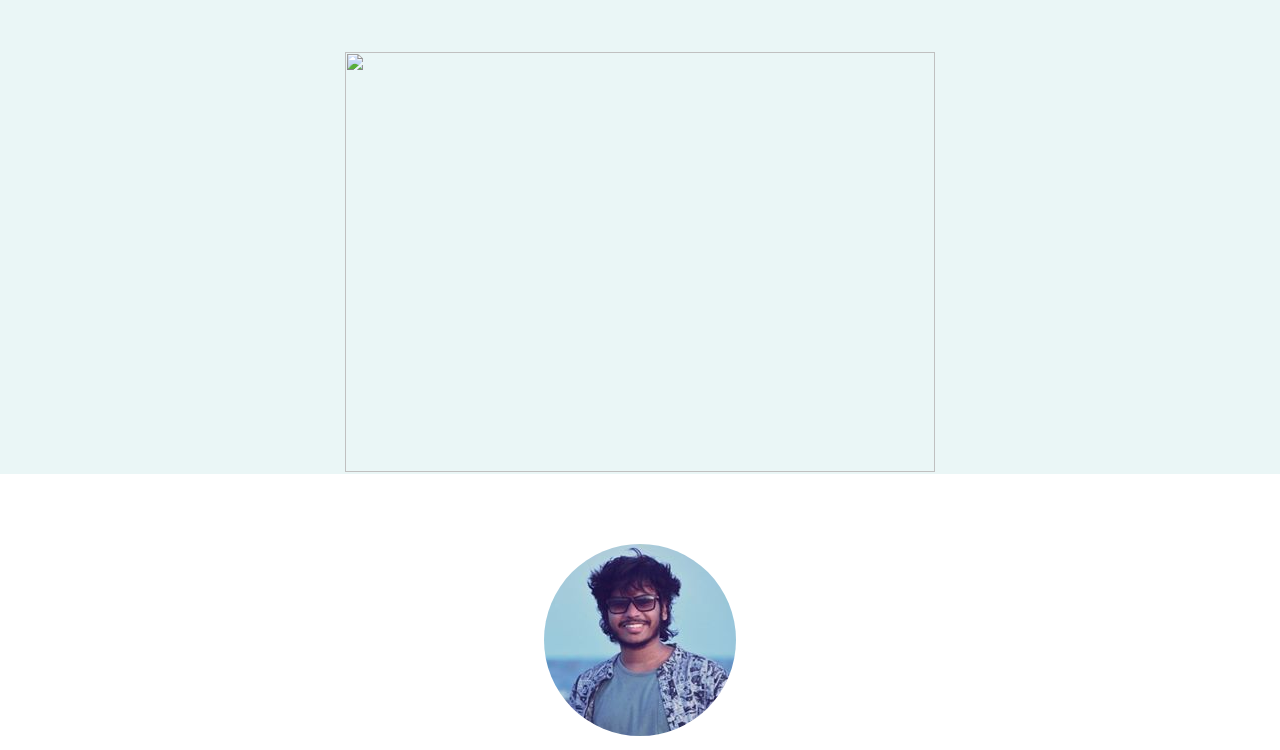
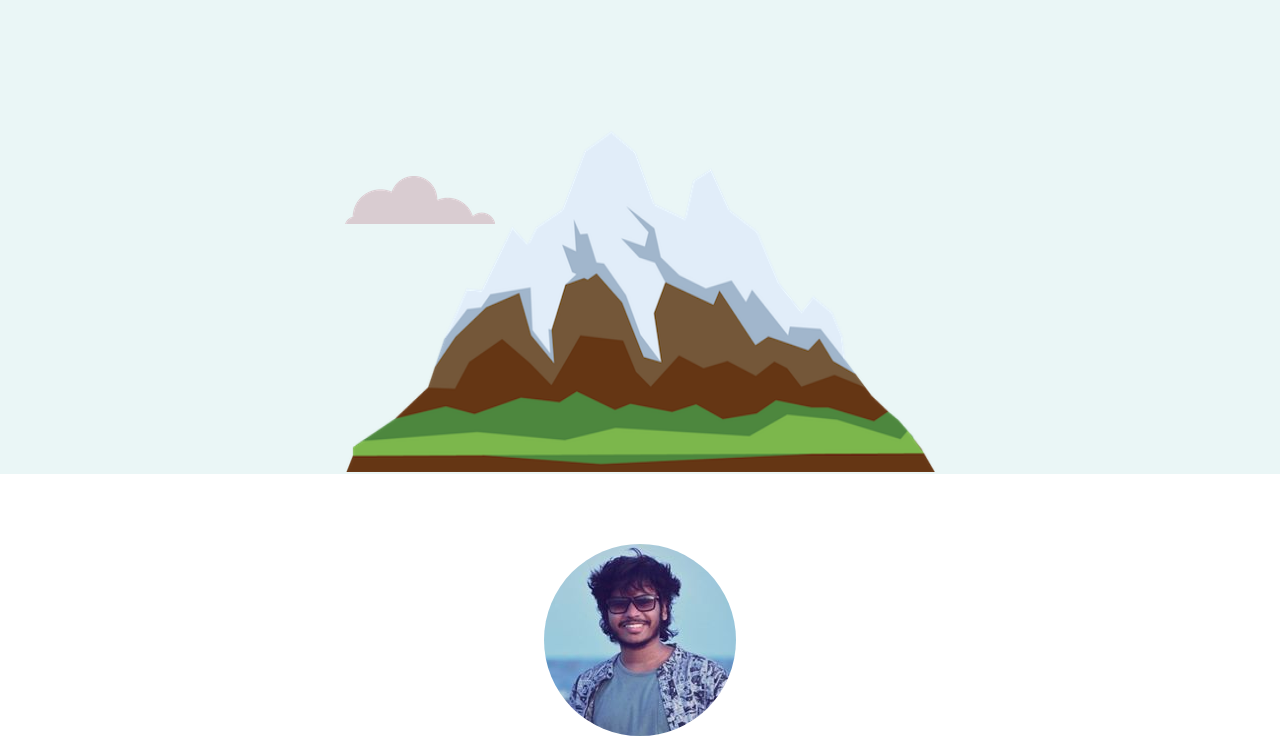
Before and after one commit to PrajwalCvs/MYCV, a plain HTML site: page index.html in a window 1280 px wide. Shown: the part 276-1026 px from the top of the page. Drawn offline with Linux system fonts and the light colour scheme; a web font is replaced by a local one.

Commit message:
Clouds and Mountains html correction.

```diff
--- a/index.html
+++ b/index.html
@@ -10,11 +10,11 @@
   <body>
 
     <div class="normal">
-      <img class="cloud1" src="pics/cloud.png" alt="">
+      <img class="cloud1" src="cloud.png" alt="">
       <h1 class="">I am Prajwal</h1>
       <h2 class="developer">A web developer</h2>
-      <img class="cloud"src="pics/cloud.png" alt="">
-      <img class="mountain" src="pics/mountain.png" alt="">
+      <img class="cloud"src="cloud.png" alt="">
+      <img class="mountain" src="mountain.png" alt="">
 
     </div>
     <div class="middle-container">
```
